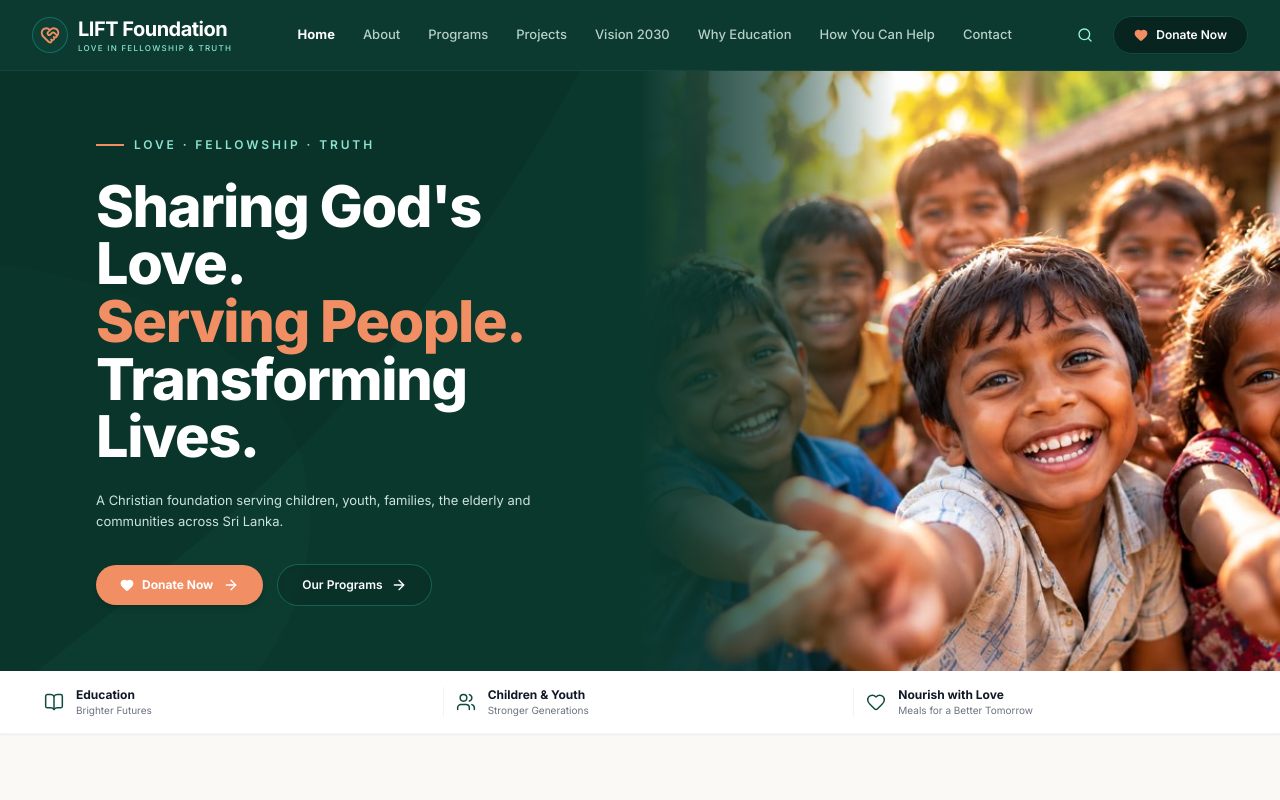
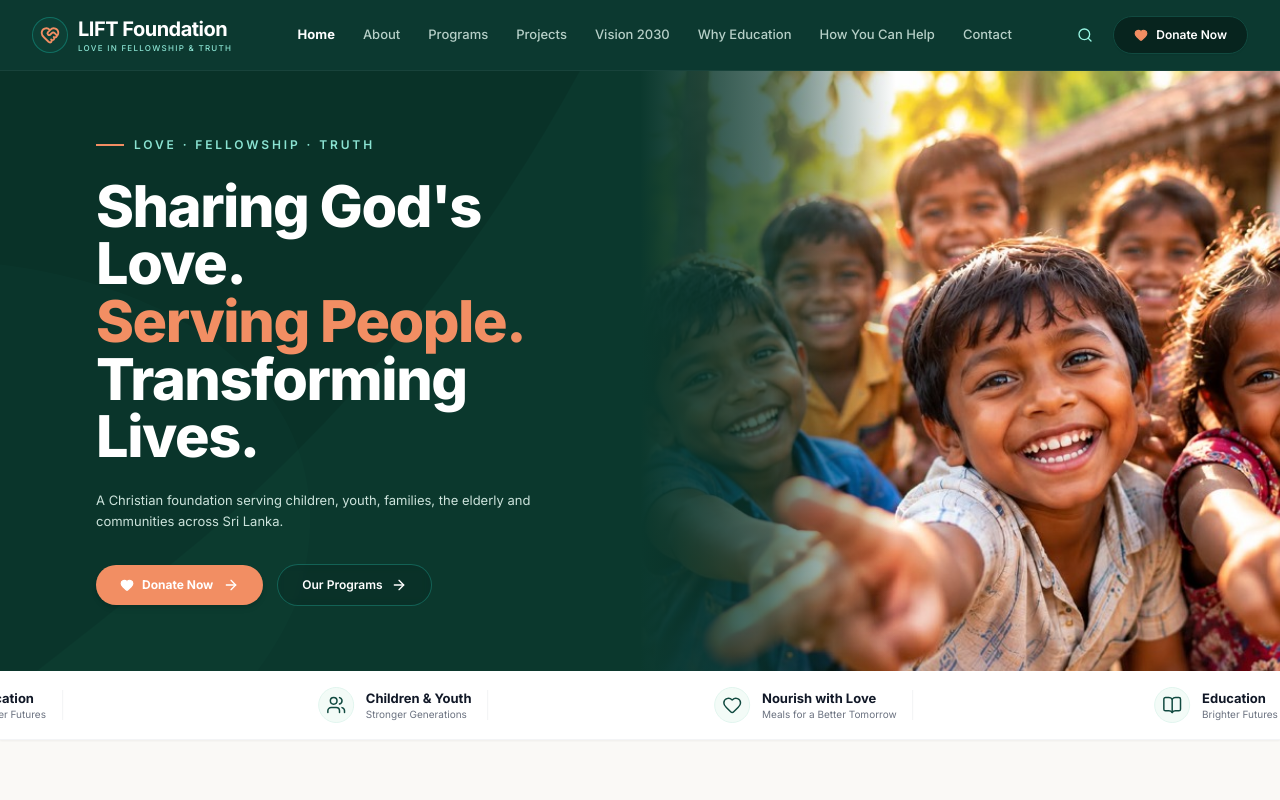
Before and after one commit to LIFT-Foundation/frontend, a React (Vite) app: page / in a window 1280 px wide. Shown: the top 800 px of the page. Built offline with nearby package versions, Linux system fonts and the light colour scheme; a web font is replaced by a local one.

Commit message:
feat: update QuickRibbon to smooth slow right-to-left marquee displaying 3 items and muted gray text

```diff
--- a/src/components/sections/Hero/QuickRibbon.jsx
+++ b/src/components/sections/Hero/QuickRibbon.jsx
@@ -20,27 +20,45 @@ export default function QuickRibbon() {
     }
   };
 
+  // Exactly 2 sets (6 items total) so 3 items fill 100% of visible screen width
+  const displayItems = [...ribbonItems, ...ribbonItems];
+
   return (
-    <div className="bg-white border-b border-gray-100 shadow-sm py-4 relative z-20">
-      <div className="max-w-7xl mx-auto px-4 sm:px-8">
-        <div className="grid grid-cols-1 sm:grid-cols-3 lg:grid-cols-3 gap-4 divide-y sm:divide-y-0 sm:divide-x divide-gray-100">
-          {ribbonItems.map((item, idx) => (
+    <div className="bg-white border-b border-gray-100 shadow-sm py-4 relative z-20 overflow-hidden">
+      <style>{`
+        @keyframes marqueeSlowLoop {
+          0% { transform: translateX(0%); }
+          100% { transform: translateX(-50%); }
+        }
+        .animate-ribbon-slow {
+          display: flex;
+          width: 200%;
+          animation: marqueeSlowLoop 36s linear infinite;
+        }
+        .animate-ribbon-slow:hover {
+          animation-play-state: paused;
+        }
+      `}</style>
+
+      <div className="max-w-7xl mx-auto px-2 sm:px-6 overflow-hidden">
+        <div className="animate-ribbon-slow flex items-center">
+          {displayItems.map((item, idx) => (
             <div
-              key={item.id}
-              className={`flex items-center gap-3 pt-2.5 sm:pt-0 ${
-                idx === 0 ? 'pt-0' : ''
-              } lg:px-3 hover:-translate-y-0.5 transition-all duration-200 cursor-pointer group`}
+              key={`${item.id}-${idx}`}
+              className="w-1/6 flex-shrink-0 px-2 sm:px-4 flex items-center justify-center cursor-pointer group"
             >
-              <div className="text-teal-800 flex items-center justify-center flex-shrink-0 group-hover:scale-110 transition-transform">
+              <div className="flex items-center gap-3">
+                <div className="w-9 h-9 rounded-full bg-teal-50/80 border border-teal-100 flex items-center justify-center text-teal-800 flex-shrink-0 group-hover:scale-110 group-hover:bg-[#fdf0e8] transition-transform">
                   {getIcon(item.icon)}
                 </div>
-              <div className="min-w-0">
-                <h4 className="text-[12px] font-bold text-gray-900 group-hover:text-teal-900 leading-tight">
+                <div className="min-w-0 pr-4 border-r border-gray-200/50">
+                  <h4 className="text-[12px] sm:text-[13px] font-bold text-gray-900 group-hover:text-teal-900 leading-tight whitespace-nowrap">
                     {item.title}
                   </h4>
-                <p className="text-[10px] text-gray-500 leading-tight mt-0.5">
+                  <p className="text-[10px] font-normal text-gray-500 leading-tight mt-0.5 whitespace-nowrap">
                     {item.subtitle}
                   </p>
+                </div>
               </div>
             </div>
           ))}
```
Lines whose indentation alone changed are shown as unchanged.
